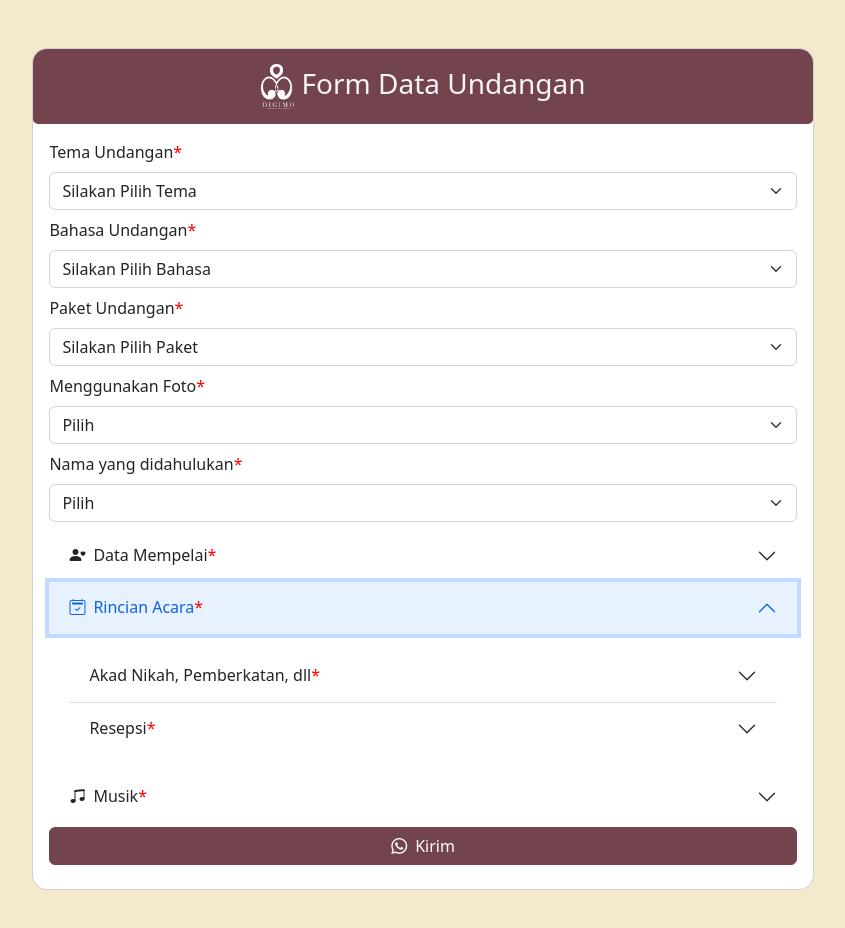
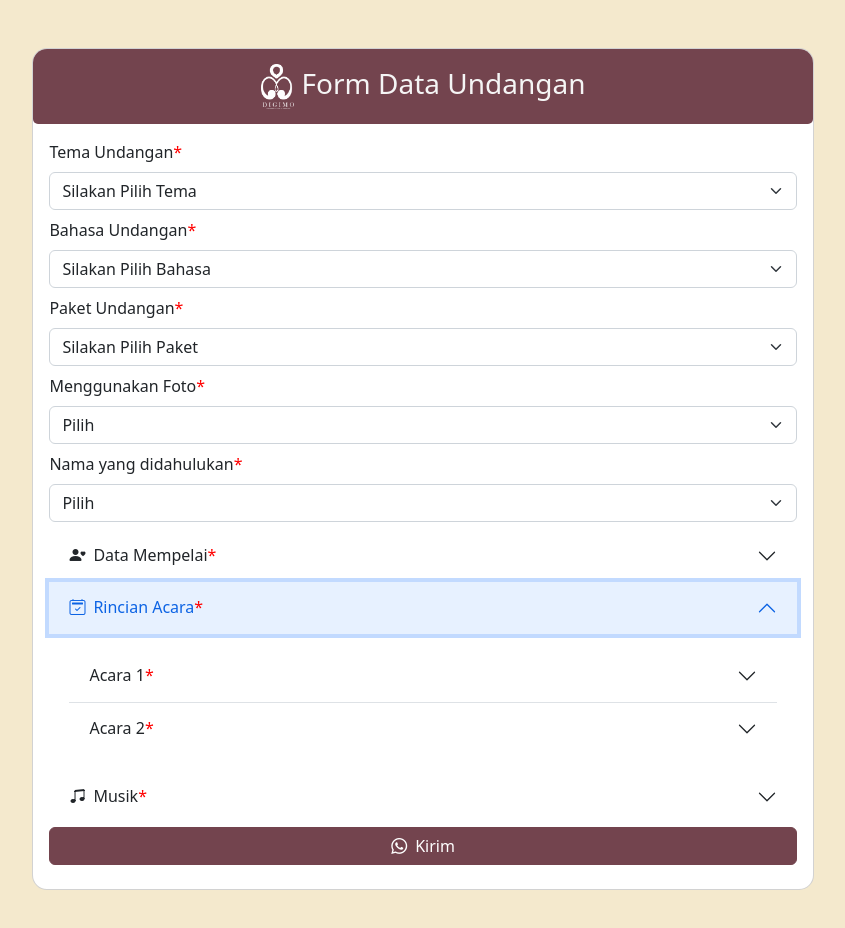
Before and after one commit to ulummu/formUndangan, a React (Create React App) app: page / in a window 1280 px wide. Both pictures are taken after a click on the button "Rincian Acara". Shown: the top 928 px of the page, without its empty margins (217-1062 px from the left). Built offline with nearby package versions, Linux system fonts and the light colour scheme.

Commit message:
mengganti nama akad dan resepsi

```diff
--- a/src/Components/CardForm.js
+++ b/src/Components/CardForm.js
@@ -108,9 +108,9 @@ export default function CardForm(props) {
           "%0a-Nama Kedua Orang Tua : Putri " +
           values.wanitaAnakKe +
           " dari " +
+          values.namaBapakWanita +
+          " dan " +
           values.namaIbuWanita +
-          " dan " +
-          values.namaBapakWanita +
           "%0a%0a7. Mempelai Pria %0a-Nama Panggilan : " +
           values.panggilanPria +
           "%0a-Nama Lengkap : " +
@@ -118,10 +118,10 @@ export default function CardForm(props) {
           "%0a-Nama Kedua Orang Tua : Putra " +
           values.priaAnakKe +
           " dari " +
+          values.namaBapakPria +
+          " dan " +
           values.namaIbuPria +
-          " dan " +
-          values.namaBapakPria +
-          "%0a%0a8. Rincian Acara %0a-Akad Nikah, Pemberkatan, dll" +
+          "%0a%0a8. Rincian Acara %0a-Acara 1 " +
           data +
           "%0a-Hari, Tanggal Bulan Tahun : " +
           values.hariAkad +
@@ -135,7 +135,7 @@ export default function CardForm(props) {
           values.tempatAkad +
           "%0a-Maps acara : " +
           values.mapsAkad +
-          "%0a%0a9. Resepsi" +
+          "%0a%0a-Acara 2 " +
           dataResepsi +
           "%0a-Hari, Tanggal Bulan Tahun : " +
           values.hariResepsi +
@@ -197,9 +197,9 @@ export default function CardForm(props) {
           "%0a-Nama Kedua Orang Tua : Putri " +
           values.wanitaAnakKe +
           " dari " +
+          values.namaBapakWanita +
+          " dan " +
           values.namaIbuWanita +
-          " dan " +
-          values.namaBapakWanita +
           "%0a%0a7. Mempelai Pria %0a-Nama Panggilan : " +
           values.panggilanPria +
           "%0a-Nama Lengkap : " +
@@ -207,10 +207,10 @@ export default function CardForm(props) {
           "%0a-Nama Kedua Orang Tua : Putra " +
           values.priaAnakKe +
           " dari " +
+          values.namaBapakPria +
+          " dan " +
           values.namaIbuPria +
-          " dan " +
-          values.namaBapakPria +
-          "%0a%0a8. Rincian Acara %0a-Akad Nikah, Pemberkatan, dll" +
+          "%0a%0a8. Rincian Acara %0a-Acara 1" +
           data +
           "%0a-Hari, Tanggal Bulan Tahun : " +
           values.hariAkad +
@@ -224,7 +224,7 @@ export default function CardForm(props) {
           values.tempatAkad +
           "%0a-Maps acara : " +
           values.mapsAkad +
-          "%0a%0a9. Resepsi" +
+          "%0a%0a-Acara 2 " +
           dataResepsi +
           "%0a-Hari, Tanggal Bulan Tahun : " +
           values.hariResepsi +
@@ -651,9 +651,7 @@ export default function CardForm(props) {
                       <Accordion flush>
                         <Accordion.Item eventKey="0">
                           <Accordion.Header>
-                            <div className="labelForm">
-                              Akad Nikah, Pemberkatan, dll
-                            </div>
+                            <div className="labelForm">Acara 1</div>
                           </Accordion.Header>
                           <Accordion.Body>
                             <Form.Group className="mb-3">
@@ -818,7 +816,7 @@ export default function CardForm(props) {
                         </Accordion.Item>
                         <Accordion.Item eventKey="1">
                           <Accordion.Header>
-                            <div className="labelForm">Resepsi</div>
+                            <div className="labelForm">Acara 2</div>
                           </Accordion.Header>
                           <Accordion.Body>
                             <Form.Group className="mb-3">
@@ -1192,7 +1190,9 @@ export default function CardForm(props) {
                                 >
                                   <Form.Control
                                     name="namaPenerima"
-                                    value={values.namaPenerima}
+                                    value={capitalFirstWord(
+                                      values.namaPenerima
+                                    )}
                                     onChange={handleInputChange}
                                     type="text"
                                     placeholder="Nama Penerima"
```
